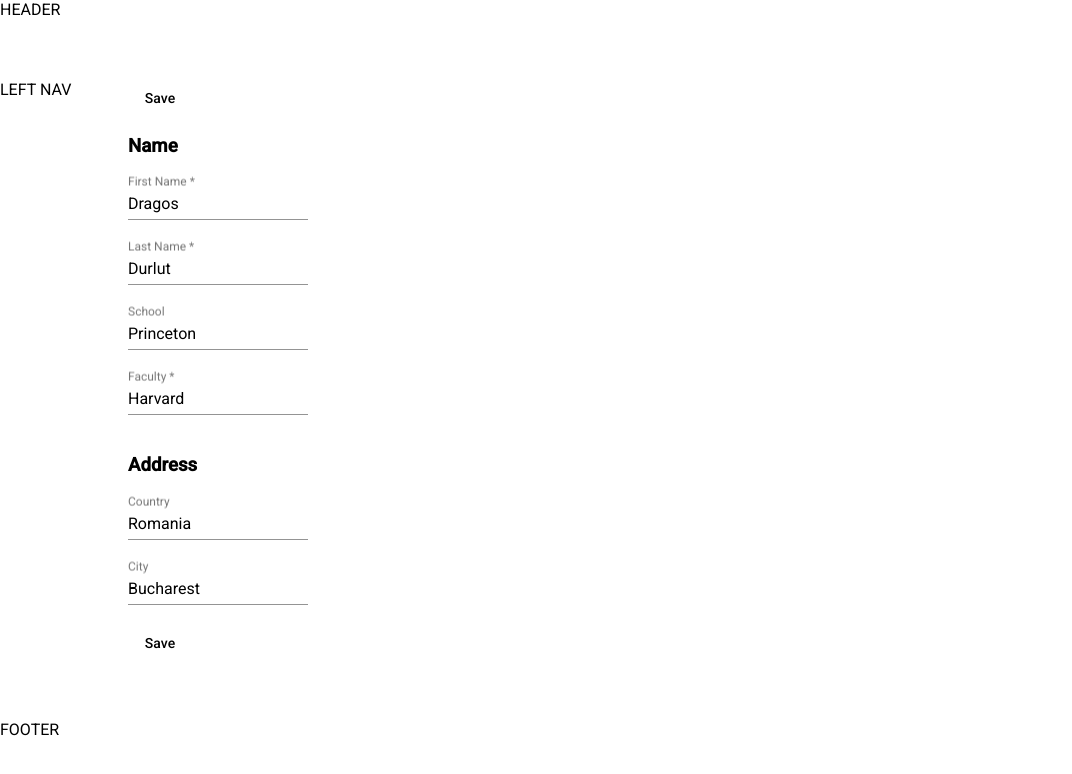
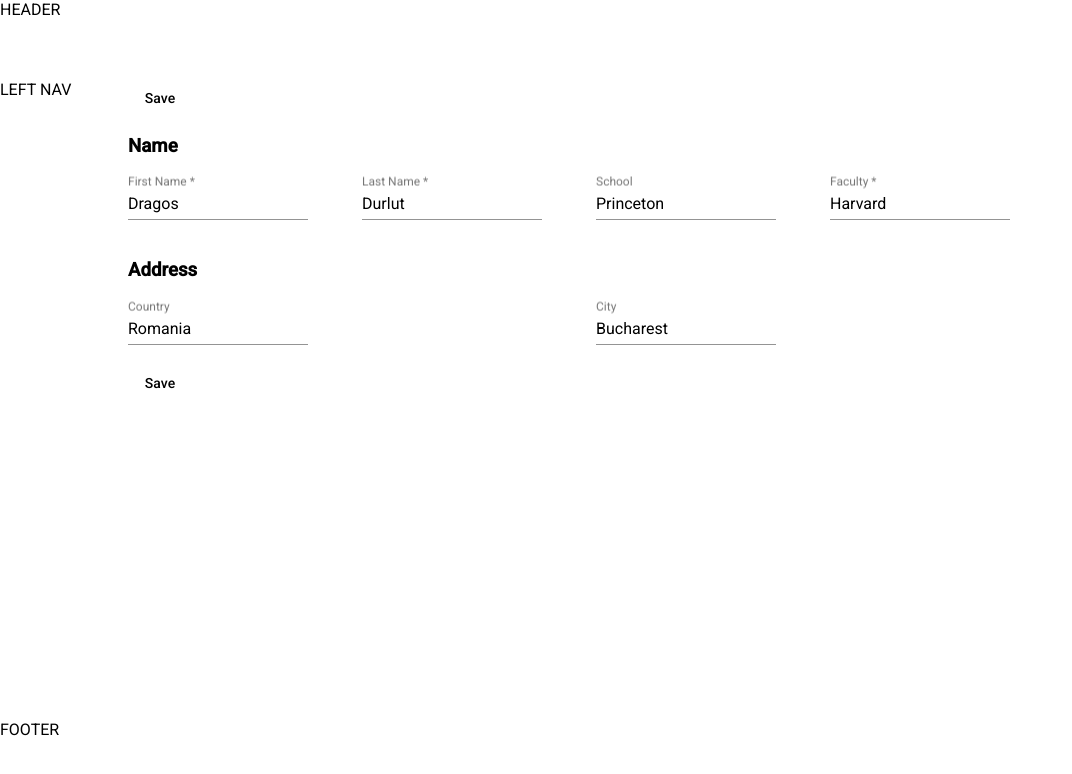
Before and after one commit to dragos-durlut/angular2-reactive-forms, an Angular app: page /forms-example in a window 1280 px wide. Shown: the top 774 px of the page, without its empty margins (0-1072 px from the left). Built offline with nearby package versions, Linux system fonts and the light colour scheme.

Commit message:
- changed flex layout

```diff
--- a/src/app/reactive-forms-sections/form-section/form-section.component.html
+++ b/src/app/reactive-forms-sections/form-section/form-section.component.html
@@ -1,10 +1,7 @@
-<div [formGroup]="sectionUI.mainFormGroup">
+<div [formGroup]="sectionUI.mainFormGroup" class="form-section">
   <h3>{{sectionUI.formSection.title}}</h3>
-  <div fxLayout="row" fxLayout.xs="column">
-
-    <ng-container *ngFor='let fieldUI of sectionUI.fieldsUI; let i=index; let even = even;'>
-      <div fxFlex="15"  app-field-switcher [fieldUI]="fieldUI">
-      </div>
-    </ng-container>
+  <div class="field-container">
+    <div app-field-switcher *ngFor='let fieldUI of sectionUI.fieldsUI; let i=index; let even = even;' [fieldUI]="fieldUI" class="field-switcher">
+    </div>
   </div>
 </div>
--- a/src/app/reactive-forms-sections/form-section/form-section.component.scss
+++ b/src/app/reactive-forms-sections/form-section/form-section.component.scss
@@ -1,20 +1,9 @@
-fieldset.section-border {
-  border: 1px groove #ddd !important;
-  padding: 0 1.4em 1.4em 1.4em !important;
-  margin: 0 0 1.5em 0 !important;
-  -webkit-box-shadow: 0px 0px 0px 0px #000;
-  box-shadow: 0px 0px 0px 0px #000;
+.field-container{
+    display: flex;
+    flex-direction: row;
+    flex-wrap: wrap;
 }
 
-legend.section-border {
-  width: inherit; /* Or auto */
-  padding: 0 10px; /* To give a bit of padding on the left and right */
-  border-bottom: none;
-  font-size: 1em !important;
-  font-weight: bold !important;
-  text-align: left !important;
+.field-switcher{
+    flex: 1 1 auto;
 }
-
-label {
-  font-size: 14px;
-}
```
